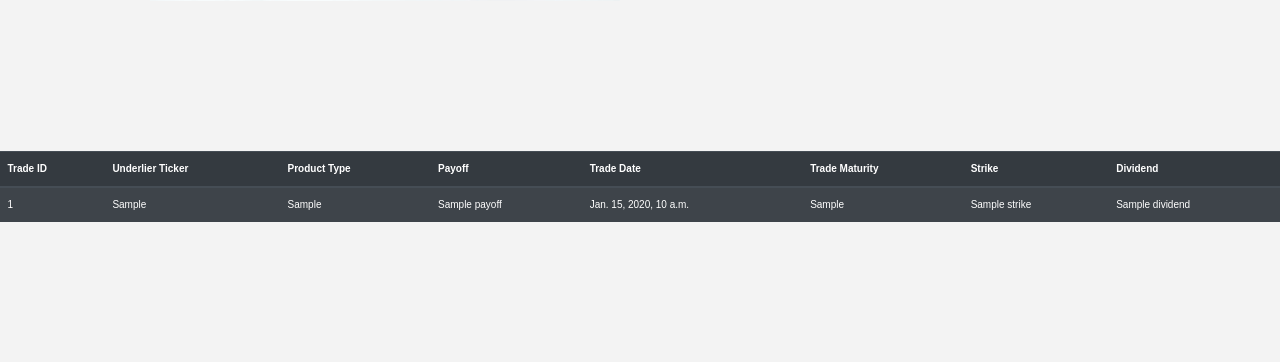
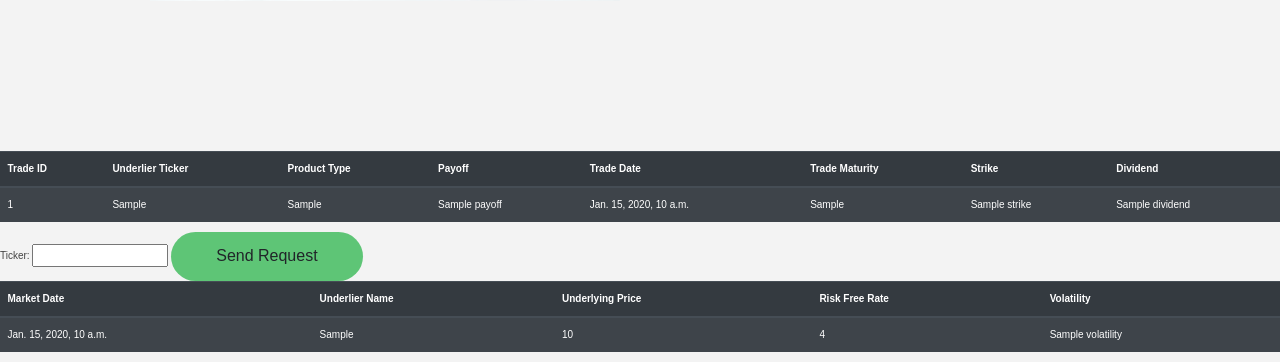
Before and after one commit to krzysiekbienias/Numeraire, a Django app: template geralt/templates/geralt/trade_book.html in a window 1280 px wide. Shown: the part 686-1048 px from the top of the page. Before the commit the page ends 908 px from the top, so only its background shows below. Run offline with Django 4.2, Linux system fonts and the light colour scheme; tables that the repository leaves empty hold one stand-in row (values such as "Sample post"); the template is opened without the code that fills it: values that come from a table or form of the project are taken from there, most other values are stand-ins (such as "Sample title", 1, 10 or a date in 2020); some libraries are stand-ins or nearby versions.

```diff
--- a/geralt/templates/geralt/trade_book.html
+++ b/geralt/templates/geralt/trade_book.html
@@ -22,7 +22,7 @@ All my trades
         />
         <ul class="nav__links">
         <li class="nav__item">
-            <a class="nav__link" href="index">Home<a>
+            <a class="nav__link" href="/">Home<a>
         </li>
         <li class="nav__item">
             <a class="nav__link" href="#section--2">Operations</a>
@@ -66,6 +66,10 @@ All my trades
         </div>
     </section>
 
+    <div id ='test_tag'>
+
+    </div>
+
     <section>
         <table class="table table-dark table-striped">
             <thead>
@@ -85,14 +89,49 @@ All my trades
             <tbody>
                 {% for trade in trades %}
                 <tr>
-                    <td>{{trade.Trade_Id}}</td>
-                    <td>{{trade.Underlier_Ticker}}</td>
-                    <td>{{trade.Product_Type}}</td>
-                    <td>{{trade.Payoff}}</td>
-                    <td>{{trade.Trade_Date}}</td>
-                    <td>{{trade.Trade_Maturity}}</td>
-                    <td>{{trade.Strike}}</td>
-                    <td>{{trade.Dividend}}</td>
+                    <td>{{trade.pk}}</td>
+                    <td>{{trade.fields.underlier_ticker}}</td>
+                    <td>{{trade.fields.product_type}}</td>
+                    <td>{{trade.fields.payoff}}</td>
+                    <td>{{trade.fields.trade_date}}</td>
+                    <td>{{trade.fields.trade_maturity}}</td>
+                    <td>{{trade.fields.strike}}</td>
+                    <td>{{trade.fields.dividend}}</td>
+                </tr>
+
+                {% endfor %}
+
+            </tbody>
+
+        </table>
+    </section>
+
+    <section>
+        <form method="POST">
+            {% csrf_token %}
+            {{form}}
+            <button type="submit" class="btn">  Send Request</button>
+        </form>
+        <table class="table table-dark table-striped">
+            <thead>
+                <tr>
+                    <th scope="col">Market Date</th>
+                    <th scope="col">Underlier Name</th>
+                    <th scope="col">Underlying Price</th>
+                    <th scope="col">Risk Free Rate</th>
+                    <th scope="col">Volatility</th>
+
+                </tr>
+            </thead>
+
+            <tbody>
+                 {% for md in market_data %}
+                <tr>
+                    <td>{{md.market_date}}</td>
+                    <td>{{md.underlying_ticker}}</td>
+                    <td>{{md.underlying_price}}</td>
+                    <td>{{md.risk_free_rate}}</td>
+                    <td>{{md.volatility}}</td>
                 </tr>
 
                 {% endfor %}
```
